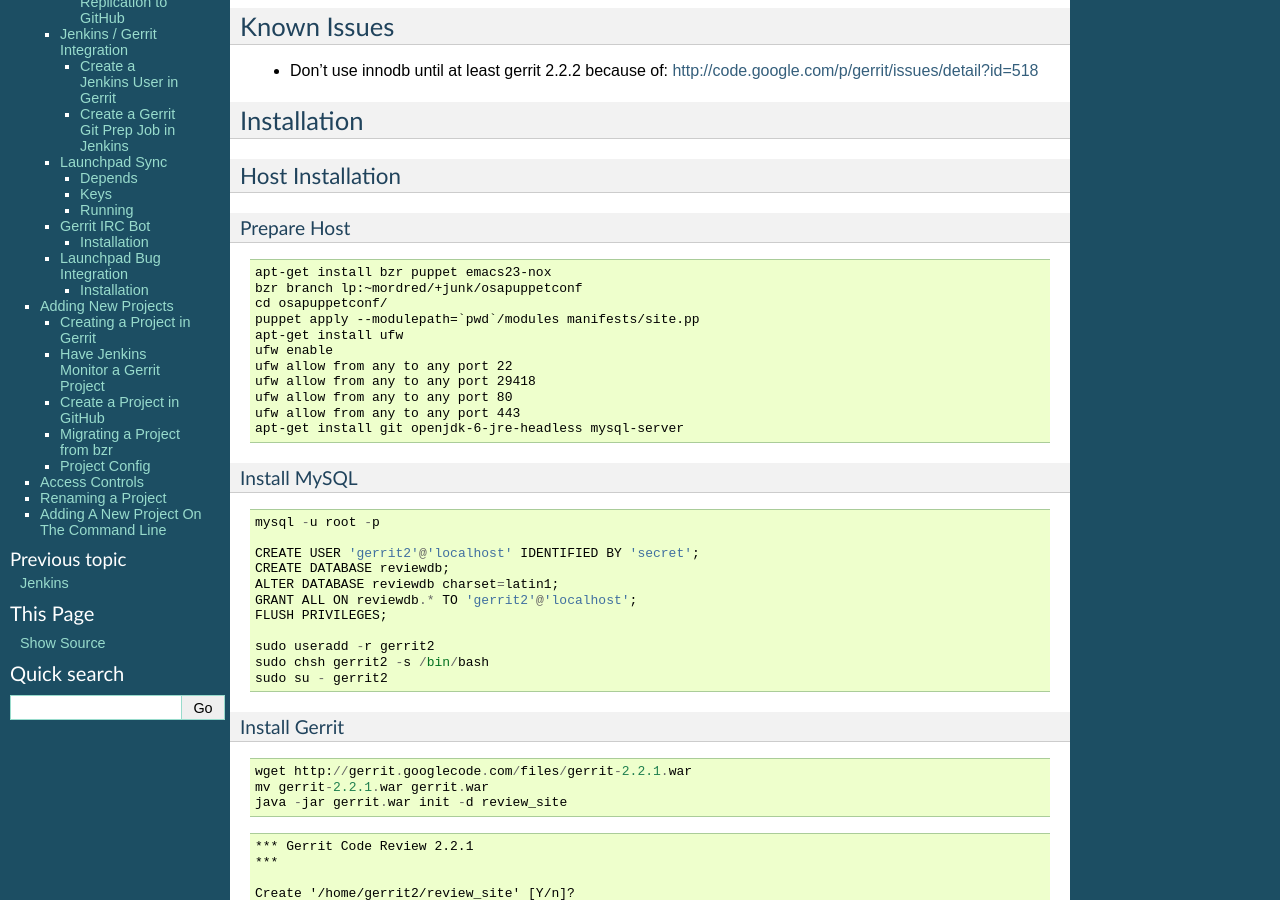
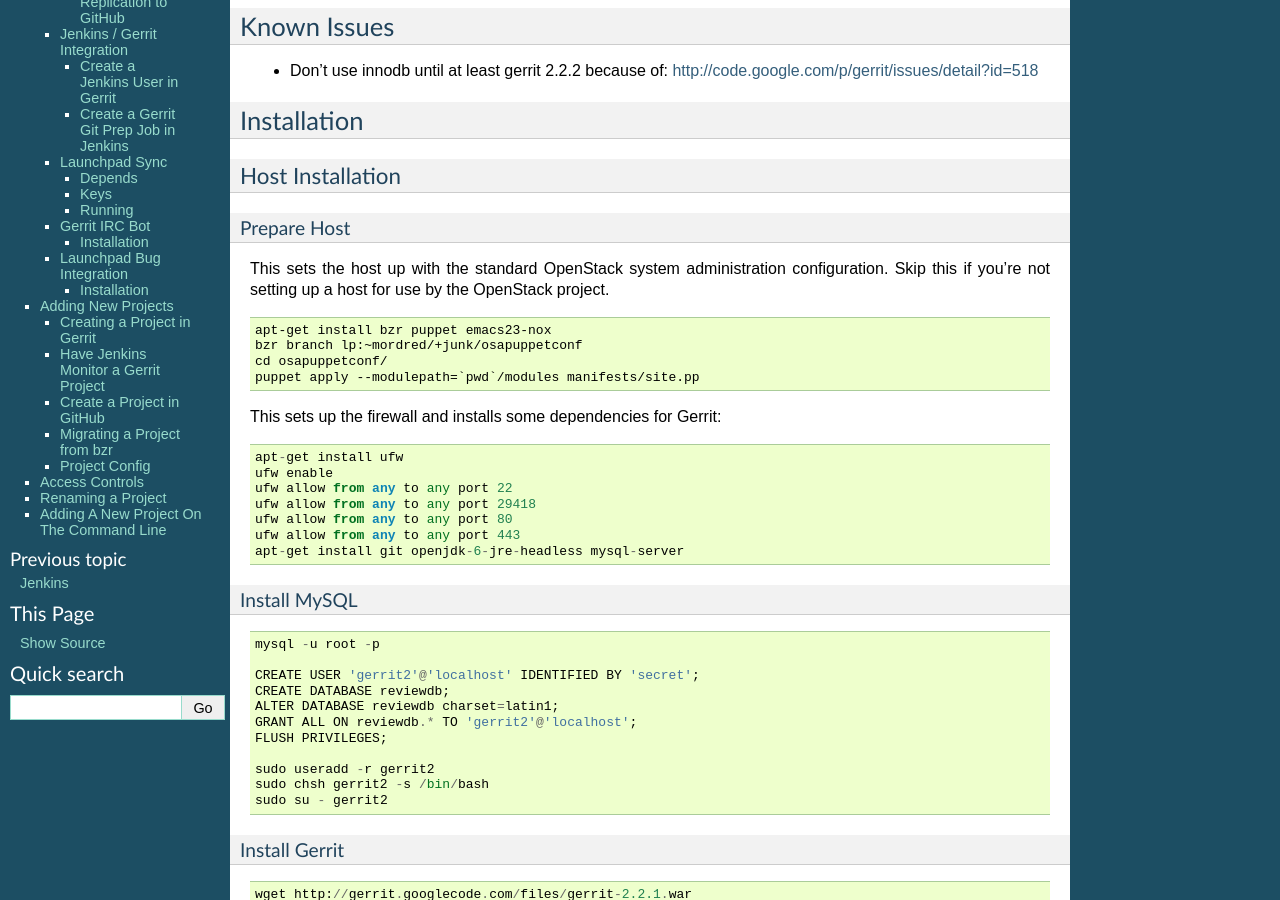
Before and after one commit to openstack-archive/devstack-gate, a Sphinx documentation site: the page built from doc/gerrit.rst, in a window 1280 px wide and 900 px high, scrolled down 400 px. Built offline with Sphinx 7.4.7, drawn with Linux system fonts in a browser that asks for light colours.

Commit message:
Mark openstack-specific steps.
Mark some steps in gerrit install that are not of general interest,
but are openstack-project specific.

Change-Id: Id46fe943145498b58c2cd006af898878a0a9fc8a

```diff
--- a/doc/gerrit.rst
+++ b/doc/gerrit.rst
@@ -34,12 +34,19 @@
 
 Prepare Host
 ------------
+This sets the host up with the standard OpenStack system
+administration configuration.  Skip this if you're not setting up a
+host for use by the OpenStack project.
+
 ::
 
   apt-get install bzr puppet emacs23-nox
   bzr branch lp:~mordred/+junk/osapuppetconf
   cd osapuppetconf/
   puppet apply --modulepath=`pwd`/modules manifests/site.pp
+
+This sets up the firewall and installs some dependencies for Gerrit::
+
   apt-get install ufw
   ufw enable
   ufw allow from any to any port 22
```
